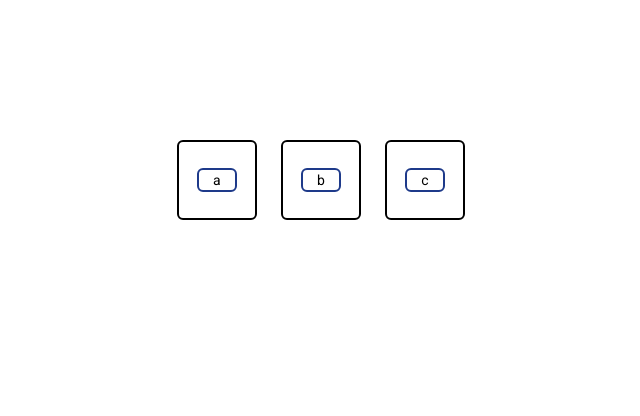
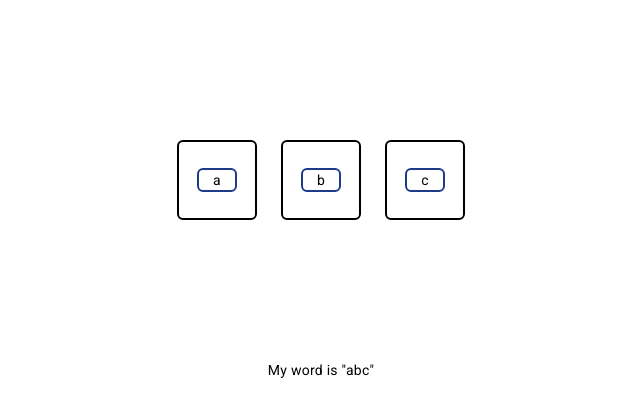
Before and after one commit to ylepner/angular-tasks, an Angular app in the folder angular-tasks/: page / in a window 1280 px wide. Shown: the top 416 px of the page, without its empty margins (319-959 px from the left). Built offline with nearby package versions, Linux system fonts and the light colour scheme.

Commit message:
feat: get word

```diff
--- a/angular-tasks/src/app/task4-add-blocks/task4-add-blocks.component.html
+++ b/angular-tasks/src/app/task4-add-blocks/task4-add-blocks.component.html
@@ -1,8 +1,10 @@
 <div class="flex justify-center p-32">
   <div class="relative w-20 h-20 border-2 border-black rounded-md flex justify-center items-center m-3"
     *ngFor="let block of blocks; index as i">
-    <input (keyup)="addValue($event)" class="cursor-pointer w-10 text-center border-blue-900 border-2 rounded-md"
-      value={{block}}>
+    <input [ngModel]="block" (ngModelChange)="updateValue($event, i)"
+      class="cursor-pointer w-10 text-center border-blue-900 border-2 rounded-md">
     <span class="space absolute cursor-pointer" (click)="addBlock(i)"></span>
   </div>
 </div>
+
+<div class="flex justify-center">My word is {{getString() | json}}</div>
--- a/angular-tasks/src/app/task4-add-blocks/task4-add-blocks.component.ts
+++ b/angular-tasks/src/app/task4-add-blocks/task4-add-blocks.component.ts
@@ -9,13 +9,16 @@ export class Task4AddBlocksComponent {
   blocks: string[] = ['a', 'b', 'c']
   value: string = ''
 
-  addValue(event: any) {
-    const newValue = event.target.value
-    this.value = newValue
+  updateValue(value: string, index: number) {
+
+    this.blocks[index] = value;
   }
 
   addBlock(index: number) {
     this.blocks.splice(index + 1, 0, this.value)
   }
 
+  getString() {
+    return this.blocks.join('')
+  }
 }
```
